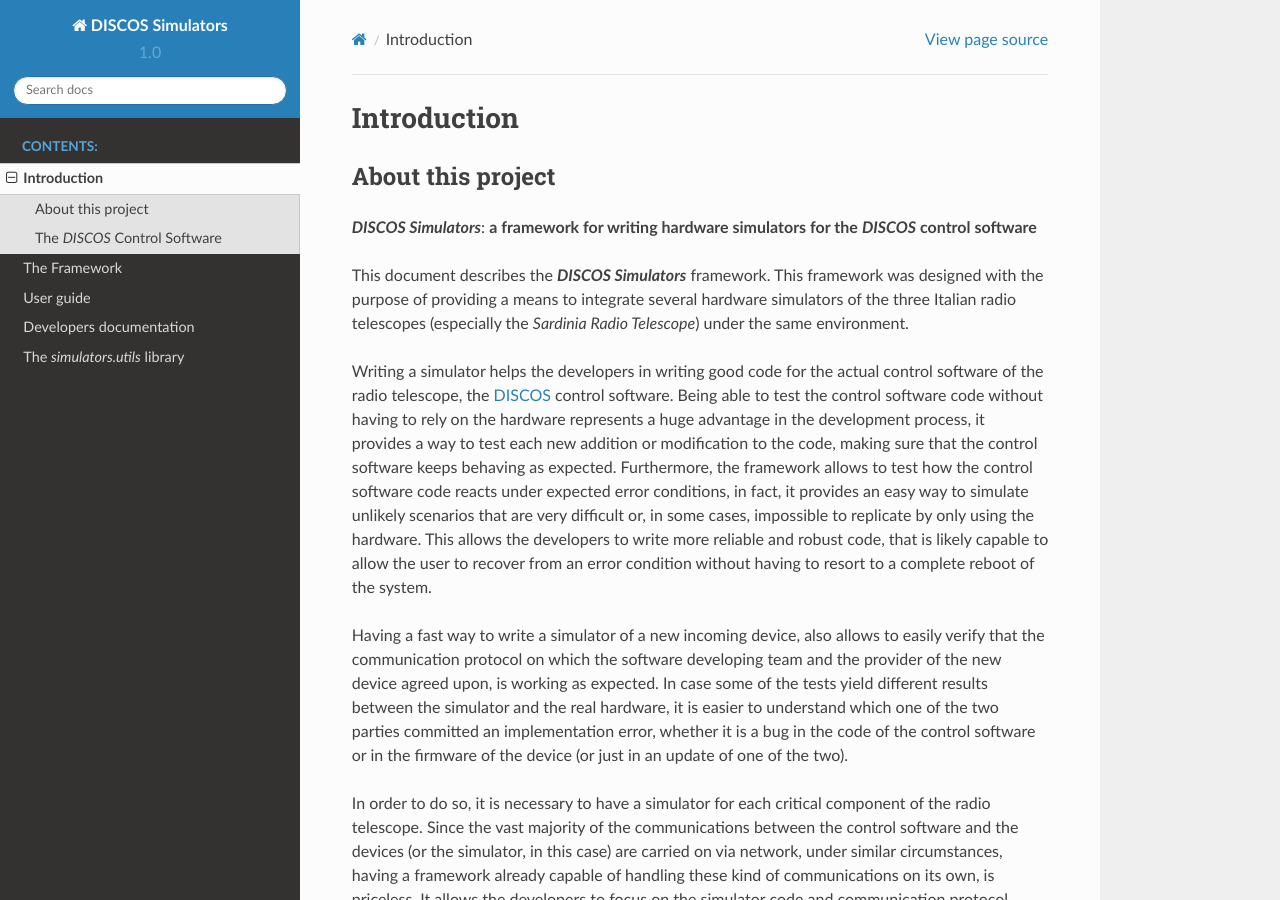
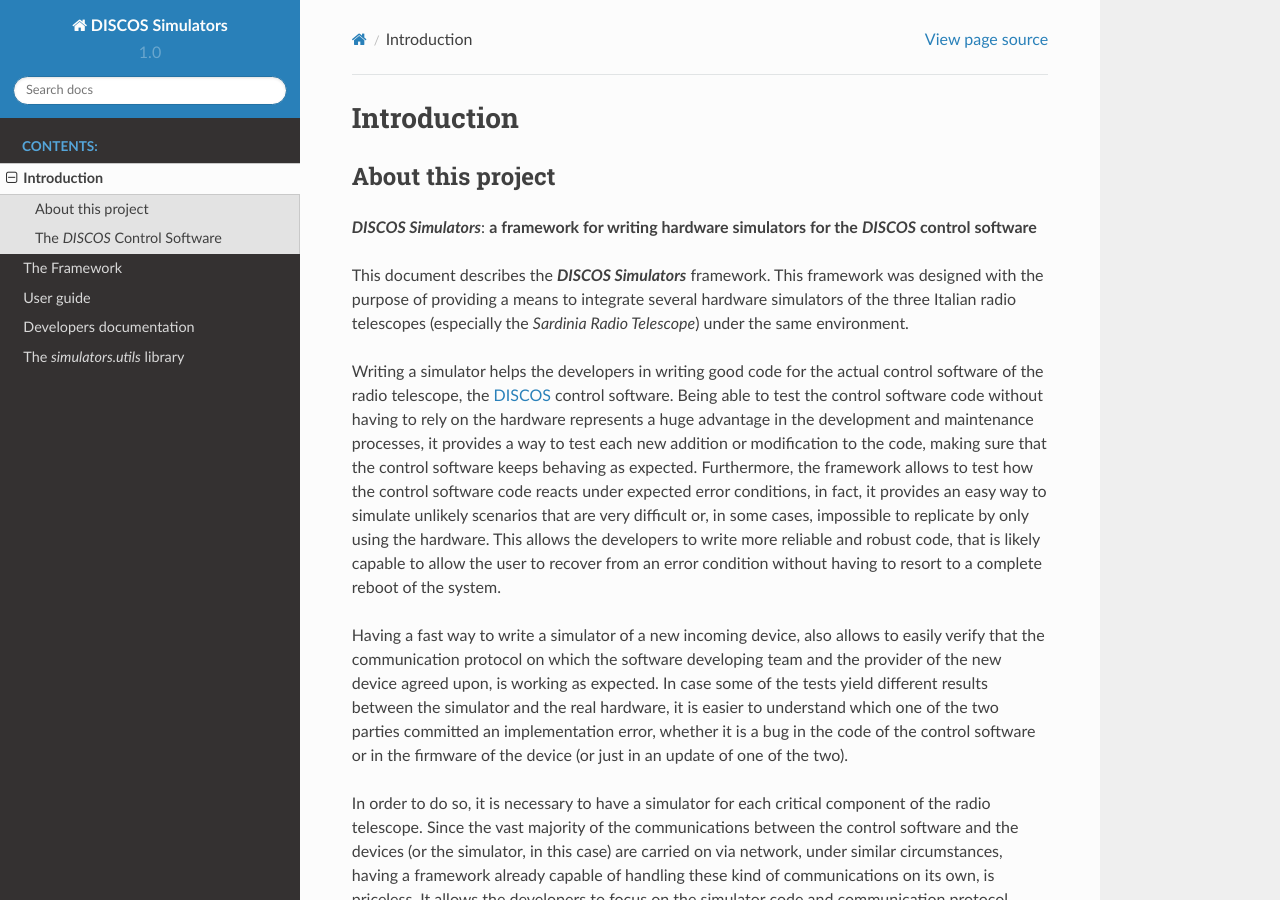
Before and after one commit to discos/simulators, a Sphinx documentation site: the page built from doc/intro.rst, in a window 1280 px wide and 900 px high. Built offline with Sphinx 7.4.7 and the Read the Docs theme 2.0.0, drawn with Linux system fonts in a browser that asks for light colours; cross-references to code outside the pages are shown as plain code.

Commit message:
Some corrections

```diff
--- a/doc/intro.rst
+++ b/doc/intro.rst
@@ -30,15 +30,16 @@ several hardware simulators of the three Italian radio telescopes
 Writing a simulator helps the developers in writing good code for the actual
 control software of the radio telescope, the :ref:`DISCOS<discos_cs>` control
 software. Being able to test the control software code without having to rely
-on the hardware represents a huge advantage in the development process, it
-provides a way to test each new addition or modification to the code, making
-sure that the control software keeps behaving as expected. Furthermore, the
-framework allows to test how the control software code reacts under expected
-error conditions, in fact, it provides an easy way to simulate unlikely
-scenarios that are very difficult or, in some cases, impossible to replicate by
-only using the hardware. This allows the developers to write more reliable and
-robust code, that is likely capable to allow the user to recover from an error
-condition without having to resort to a complete reboot of the system.
+on the hardware represents a huge advantage in the development and maintenance
+processes, it provides a way to test each new addition or modification to the
+code, making sure that the control software keeps behaving as expected.
+Furthermore, the framework allows to test how the control software code reacts
+under expected error conditions, in fact, it provides an easy way to simulate
+unlikely scenarios that are very difficult or, in some cases, impossible to
+replicate by only using the hardware. This allows the developers to write more
+reliable and robust code, that is likely capable to allow the user to recover
+from an error condition without having to resort to a complete reboot of the
+system.
 
 Having a fast way to write a simulator of a new incoming device, also allows to
 easily verify that the communication protocol on which the software developing
```
Also changed, not shown: doc/developers.rst (+7 -7 lines), doc/framework.rst (+6 -6 lines), 1 other file.
